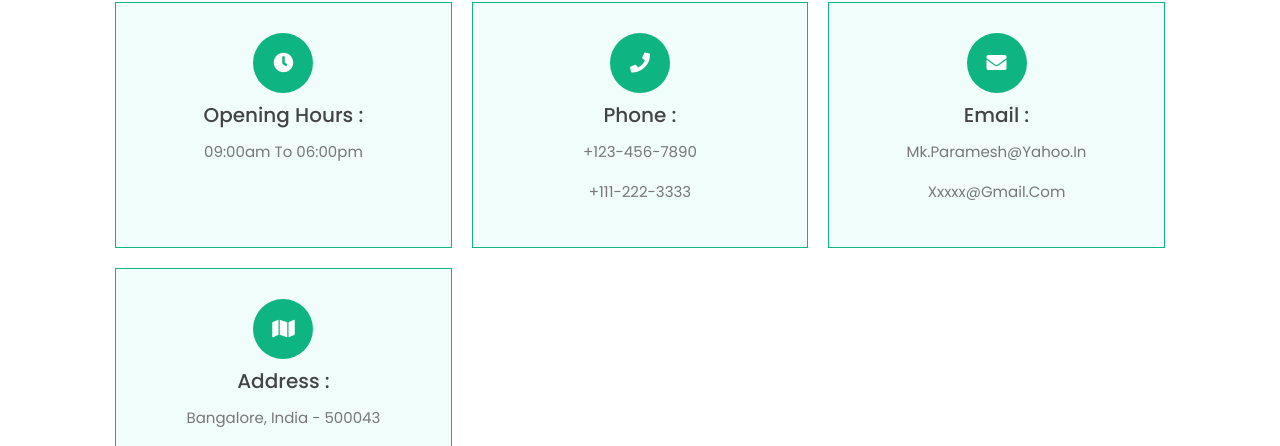
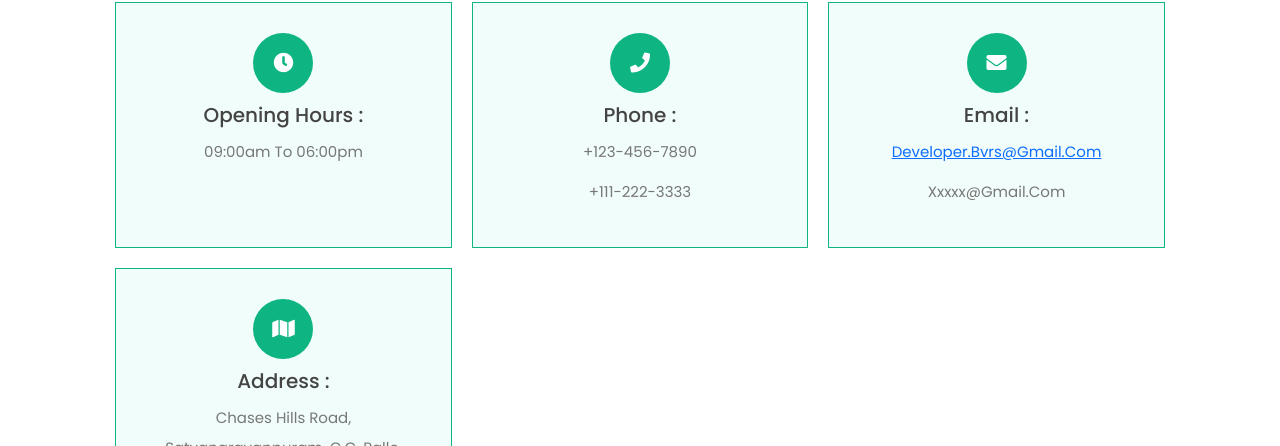
Before and after one commit to mkparamesh/bvrs_dev, a plain HTML site: page contact-us/contact-us.html in a window 1280 px wide. Shown: the part 354-800 px from the top of the page. Drawn offline with nearby package versions, Linux system fonts and the light colour scheme.

Commit message:
content changes

```diff
--- a/contact-us/contact-us.html
+++ b/contact-us/contact-us.html
@@ -76,14 +76,14 @@
             <div class="icons">
                 <i class="fas fa-envelope"></i>
                 <h3> email : </h3>
-                <p>mk.paramesh@yahoo.in</p>
+                <p><a href = "mailto: developer.bvrs@gmail.com">developer.bvrs@gmail.com</a></p>
                 <p>xxxxx@gmail.com</p>
             </div>
 
             <div class="icons">
                 <i class="fas fa-map"></i>
                 <h3>address :</h3>
-                <p>Bangalore, india - 500043</p>
+                <p>Chases Hills Road, Satyanarayanpuram, C.G. Palle, Chittoor</p>
             </div>
 
         </div>
```
Also changed, not shown: index.html (+1 -1 lines).
